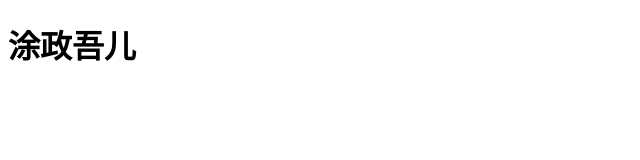
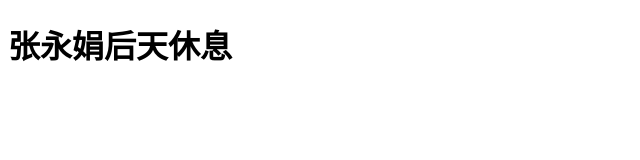
Before and after one commit to lctdlg/githubpages_test, a plain HTML site: page index.html in a window 1280 px wide. Shown: the whole page, without its empty margins (0-640 px from the left). Drawn offline with Linux system fonts and the light colour scheme.

Commit message:
修改为张永娟后天休息

```diff
--- a/index.html
+++ b/index.html
@@ -6,7 +6,7 @@
     <!-- <link rel="stylesheet" href="./css/index.css" /> -->
 </head>
 <body>
-    <h1>涂政吾儿</h1>
+    <h1>张永娟后天休息</h1>
     <!-- <div class="container">
        游戏面板（棋盘）
       <div id="bord" class="game-board x">
```
